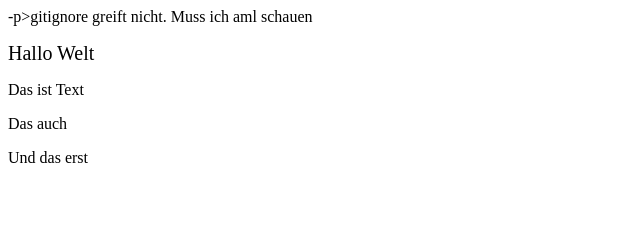
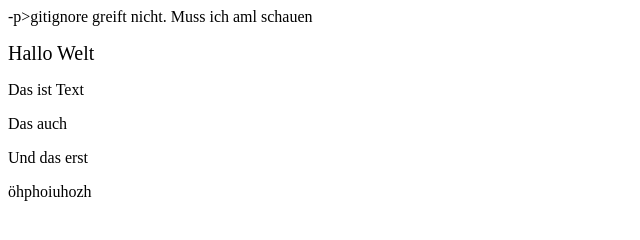
Before and after one commit to chricken/test260820, a plain HTML site: page index.html in a window 1280 px wide. Shown: the whole page, without its empty margins (0-640 px from the left). Drawn offline with Linux system fonts and the light colour scheme.

Commit message:
bla blah

```diff
--- a/index.html
+++ b/index.html
@@ -17,6 +17,7 @@
     <p>Das ist Text</p>
     <p>Das auch</p>
     <p>Und das erst</p>
+    öhphoiuhozh
 </main>
 
 </body>
```
